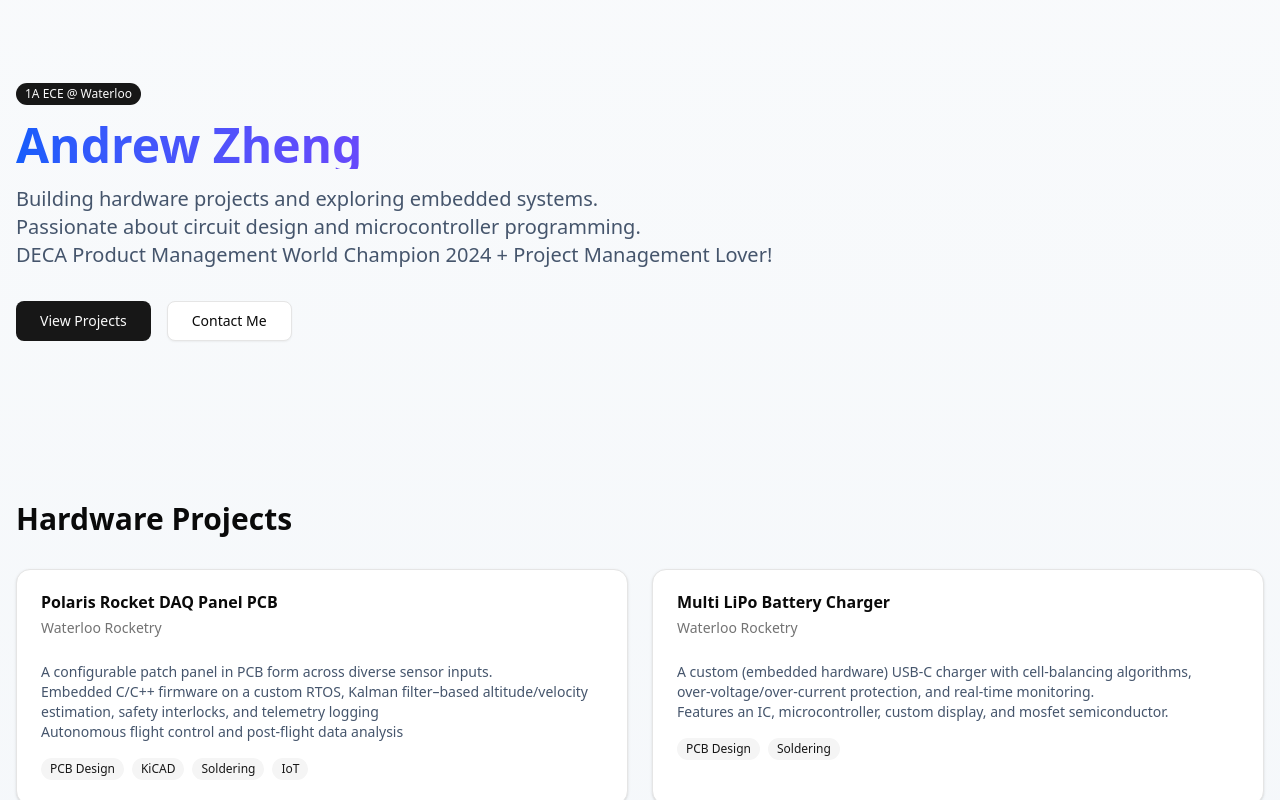
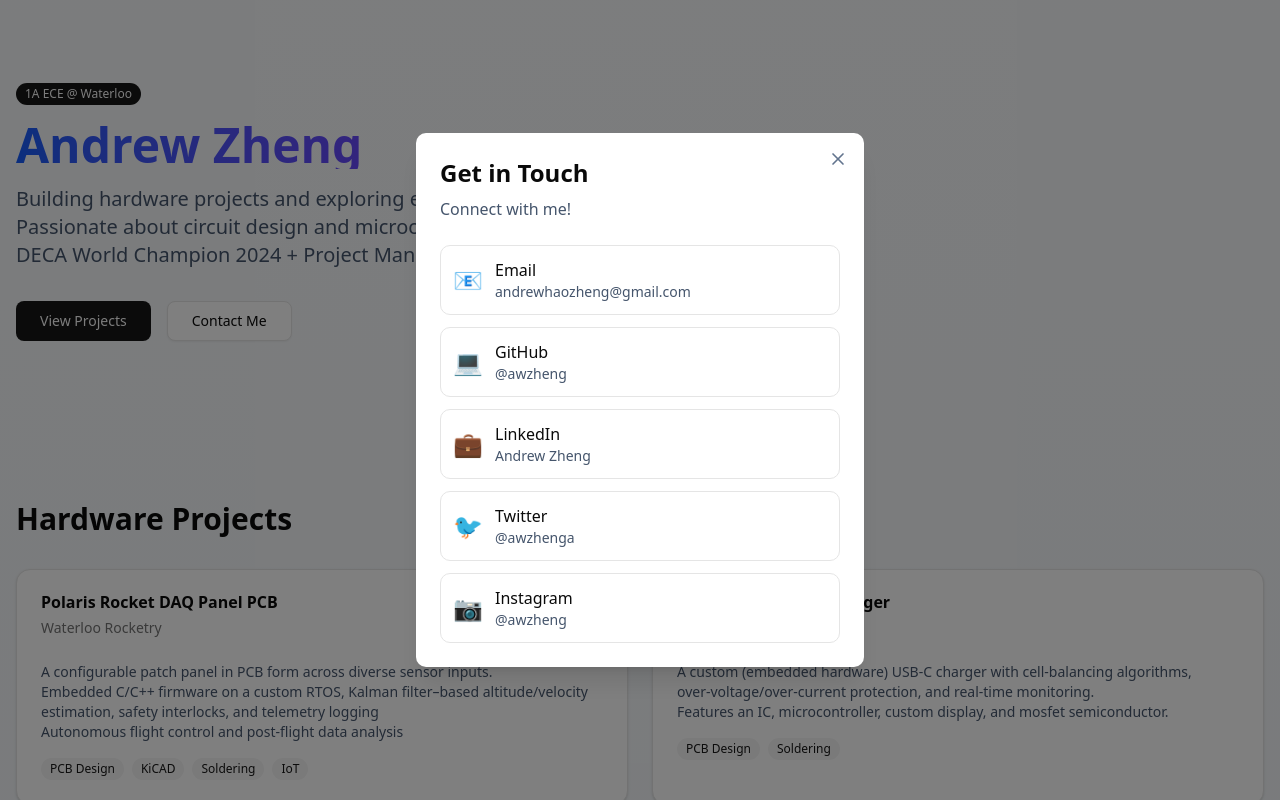
Before and after one commit to awzheng/personal-website, a Next.js app: page / in a window 1280 px wide. Both pictures are taken after a click on the button "Contact Me". Shown: the top 800 px of the page. Built offline with nearby package versions, Linux system fonts and the light colour scheme.

Commit message:
Add new Next.js portfolio with shadcn components

```diff
--- a/app/page.tsx
+++ b/app/page.tsx
@@ -1,8 +1,117 @@
+"use client"
+import { useState } from "react"
 import { Button } from "@/components/ui/button"
 import { Card, CardContent, CardDescription, CardHeader, CardTitle } from "@/components/ui/card"
 import { Badge } from "@/components/ui/badge"
+import { X } from "lucide-react"
+
+// ✏️ EDIT YOUR SOCIAL LINKS HERE
+const SOCIAL_LINKS = {
+  github: "https://github.com/awzheng",
+  linkedin: "https://linkedin.com/in/andrewzheng2007",
+  email: "andrewhaozheng@gmail.com",
+  twitter: "https://twitter.com/awzhenga", // optional - leave empty to hide
+  instagram: "https://instagram.com/awzheng", // optional - leave empty to hide
+}
+
+function ContactModal({ isOpen, onClose }: { isOpen: boolean; onClose: () => void }) {
+  if (!isOpen) return null
+
+  return (
+    <div className="fixed inset-0 z-50 flex items-center justify-center p-4" onClick={onClose}>
+      <div className="absolute inset-0 bg-black/50" />
+      <div
+        className="relative w-full max-w-md bg-white dark:bg-slate-900 rounded-lg shadow-xl p-6"
+        onClick={(e) => e.stopPropagation()}
+      >
+        <button
+          onClick={onClose}
+          className="absolute top-4 right-4 text-slate-500 hover:text-slate-700 dark:hover:text-slate-300"
+        >
+          <X className="h-5 w-5" />
+        </button>
+
+        <h2 className="text-2xl font-bold mb-2">Get in Touch</h2>
+        <p className="text-slate-600 dark:text-slate-400 mb-6">
+          Connect with me!
+        </p>
+
+        <div className="space-y-3">
+          <a
+            href={`mailto:${SOCIAL_LINKS.email}`}
+            className="flex items-center gap-3 p-3 rounded-lg border hover:bg-slate-50 dark:hover:bg-slate-800 transition-colors"
+          >
+            <span className="text-2xl">📧</span>
+            <div>
+              <div className="font-medium">Email</div>
+              <div className="text-sm text-slate-600 dark:text-slate-400">{SOCIAL_LINKS.email}</div>
+            </div>
+          </a>
+
+          <a
+            href={SOCIAL_LINKS.github}
+            target="_blank"
+            rel="noopener noreferrer"
+            className="flex items-center gap-3 p-3 rounded-lg border hover:bg-slate-50 dark:hover:bg-slate-800 transition-colors"
+          >
+            <span className="text-2xl">💻</span>
+            <div>
+              <div className="font-medium">GitHub</div>
+              <div className="text-sm text-slate-600 dark:text-slate-400">@awzheng</div>
+            </div>
+          </a>
+
+          <a
+            href={SOCIAL_LINKS.linkedin}
+            target="_blank"
+            rel="noopener noreferrer"
+            className="flex items-center gap-3 p-3 rounded-lg border hover:bg-slate-50 dark:hover:bg-slate-800 transition-colors"
+          >
+            <span className="text-2xl">💼</span>
+            <div>
+              <div className="font-medium">LinkedIn</div>
+              <div className="text-sm text-slate-600 dark:text-slate-400">Andrew Zheng</div>
+            </div>
+          </a>
+
+          {SOCIAL_LINKS.twitter && (
+            <a
+              href={SOCIAL_LINKS.twitter}
+              target="_blank"
+              rel="noopener noreferrer"
+              className="flex items-center gap-3 p-3 rounded-lg border hover:bg-slate-50 dark:hover:bg-slate-800 transition-colors"
+            >
+              <span className="text-2xl">🐦</span>
+              <div>
+                <div className="font-medium">Twitter</div>
+                <div className="text-sm text-slate-600 dark:text-slate-400">@awzhenga</div>
+              </div>
+            </a>
+          )}
+
+          {SOCIAL_LINKS.instagram && (
+            <a
+              href={SOCIAL_LINKS.instagram}
+              target="_blank"
+              rel="noopener noreferrer"
+              className="flex items-center gap-3 p-3 rounded-lg border hover:bg-slate-50 dark:hover:bg-slate-800 transition-colors"
+            >
+              <span className="text-2xl">📷</span>
+              <div>
+                <div className="font-medium">Instagram</div>
+                <div className="text-sm text-slate-600 dark:text-slate-400">@awzheng</div>
+              </div>
+            </a>
+          )}
+        </div>
+      </div>
+    </div>
+  )
+}
 
 export default function Home() {
+  const [isContactOpen, setContactOpen] = useState(false)
+
   return (
     <main className="min-h-screen bg-gradient-to-b from-slate-50 to-slate-100 dark:from-slate-950 dark:to-slate-900">
       {/* Hero Section */}
@@ -15,11 +124,13 @@
           <p className="text-xl text-slate-600 dark:text-slate-400 mb-8">
             Building hardware projects and exploring embedded systems. <br></br>
             Passionate about circuit design and microcontroller programming. <br></br>
-            DECA Product Management World Champion 2024 + Project Management Lover!
+            DECA World Champion 2024 + Project Management Lover!
           </p>
           <div className="flex gap-4">
             <Button size="lg">View Projects</Button>
-            <Button size="lg" variant="outline">Contact Me</Button>
+            <Button size="lg" variant="outline" onClick={() => setContactOpen(true)}>
+              Contact Me
+            </Button>
           </div>
         </div>
       </section>
@@ -84,23 +195,6 @@
               </div>
             </CardContent>
           </Card>
-
-          {/* <Card>
-            <CardHeader>
-              <CardTitle>Your Next Project</CardTitle>
-              <CardDescription>Add your real projects here</CardDescription>
-            </CardHeader>
-            <CardContent>
-              <p className="text-sm text-slate-600 dark:text-slate-400 mb-4">
-                Replace these example cards with your actual hardware projects.
-                Include photos, descriptions, and links to GitHub repos.
-              </p>
-              <div className="flex gap-2">
-                <Badge variant="secondary">Your Tech</Badge>
-                <Badge variant="secondary">Stack Here</Badge>
-              </div>
-            </CardContent>
-          </Card> */}
         </div>
       </section>
 
@@ -128,23 +222,22 @@
 
           <Card>
             <CardHeader>
-              <CardTitle>LED Matrix Display</CardTitle>
-              <CardDescription>32x32 RGB LED matrix with animations</CardDescription>
+              <CardTitle>Featherweight Finance</CardTitle>
+              <CardDescription>Financial Literacy Video Game</CardDescription>
             </CardHeader>
             <CardContent>
               <p className="text-sm text-slate-600 dark:text-slate-400 mb-4">
-                Designed custom PCB and programmed ESP32 to control RGB LED matrix.
-                Features scrolling text and animations via web interface.
+                A charming exploration game where Prodigy meets Animal Crossing, designed using learning science.<br></br>
+                2nd Place @ McMaster University High School Business Heroes Season 18
               </p>
               <div className="flex gap-2">
-                <Badge variant="secondary">ESP32</Badge>
-                <Badge variant="secondary">PCB Design</Badge>
-                <Badge variant="secondary">WiFi</Badge>
+                <Badge variant="secondary">Unity</Badge>
+                <Badge variant="secondary">Product Management</Badge>
               </div>
             </CardContent>
           </Card>
 
-          <Card>
+          {/* <Card>
             <CardHeader>
               <CardTitle>Your Next Project</CardTitle>
               <CardDescription>Add your real projects here</CardDescription>
@@ -159,7 +252,7 @@
                 <Badge variant="secondary">Stack Here</Badge>
               </div>
             </CardContent>
-          </Card>
+          </Card> */}
         </div>
       </section>
 
@@ -184,15 +277,17 @@
         <div className="flex justify-between items-center">
           <p className="text-slate-600 dark:text-slate-400">© 2025 Andrew Zheng</p>
           <div className="flex gap-4">
-            <a href="https://github.com/awzheng" className="text-slate-600 hover:text-slate-900 dark:text-slate-400 dark:hover:text-slate-100">
+            <a href={SOCIAL_LINKS.github} className="text-slate-600 hover:text-slate-900 dark:text-slate-400 dark:hover:text-slate-100">
               GitHub
             </a>
-            <a href="https://linkedin.com/in/andrewzheng2007" className="text-slate-600 hover:text-slate-900 dark:text-slate-400 dark:hover:text-slate-100">
+            <a href={SOCIAL_LINKS.linkedin} className="text-slate-600 hover:text-slate-900 dark:text-slate-400 dark:hover:text-slate-100">
               LinkedIn
             </a>
           </div>
         </div>
       </footer>
+
+      <ContactModal isOpen={isContactOpen} onClose={() => setContactOpen(false)} />
     </main>
   )
 }
```
